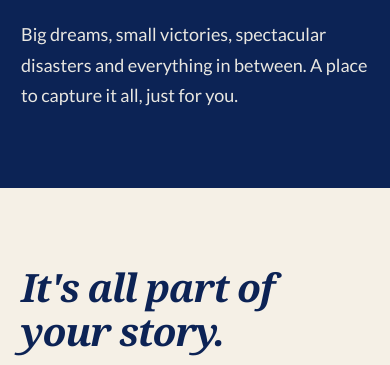
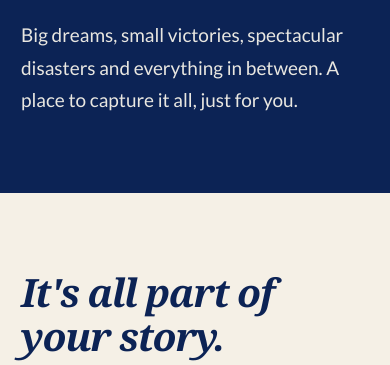
Before and after one commit to roughcutspace/roughcut, a plain HTML site: page index.html in a window 390 px wide. Shown: the part 479-844 px from the top of the page. Drawn offline with Linux system fonts and the light colour scheme.

Commit message:
Fix inconsistent body text sizing on mobile and landscape

```diff
--- a/index.html
+++ b/index.html
@@ -132,6 +132,17 @@ body{font-family:'Lato','Segoe UI',Arial,sans-serif}
 .footer-links .social-icon svg{width:24px;height:24px;display:block}
 .footer-links .social-icon:hover{opacity:.75}
 .footer-links .social-icon:focus-visible{outline:2px solid var(--cream);outline-offset:4px;border-radius:3px}
+/* Consistent body text and mobile landscape sizing */
+html {
+  -webkit-text-size-adjust: 100%;
+  text-size-adjust: 100%;
+}
+
+.hero .intro,
+.ivory p,
+.hoof p {
+  font-size: 19px;
+}
 </style>
 <link rel="preconnect" href="https://fonts.googleapis.com">
 <link rel="preconnect" href="https://fonts.gstatic.com" crossorigin>
```
